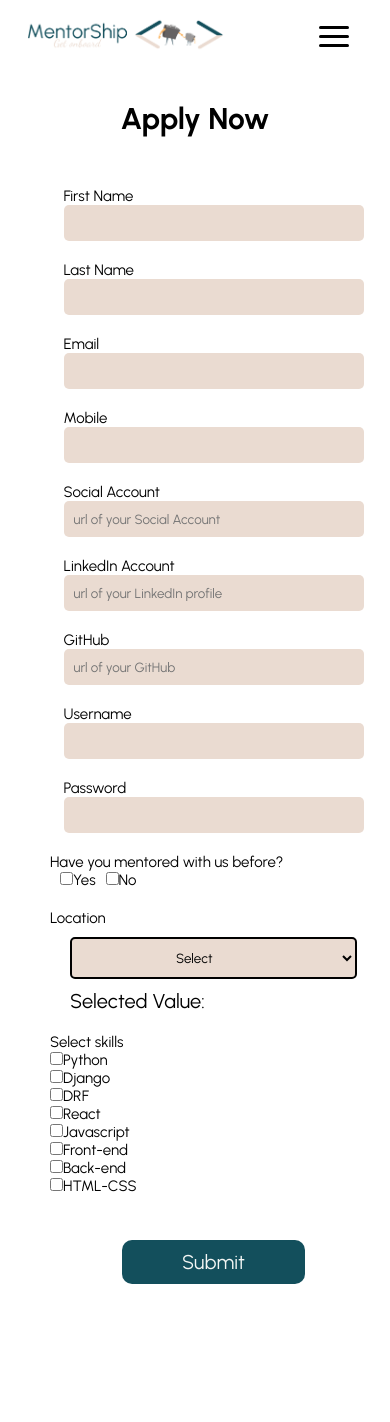
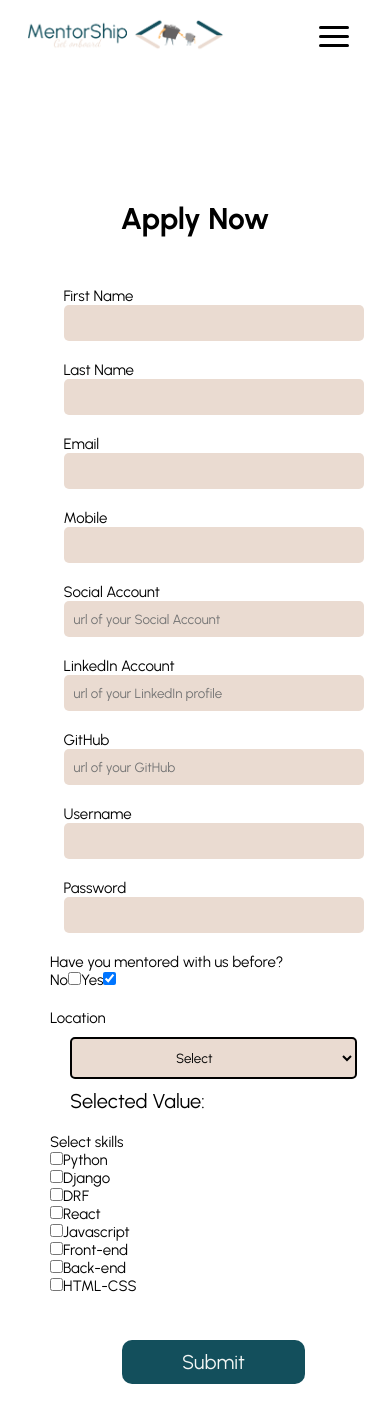
Before and after one commit to SheCodesAus/layer_8_victory_frontend_bris_2023, a React (Vite) app: page /apply in a window 390 px wide. Shown: the top 1422 px of the page. Built offline with nearby package versions, Linux system fonts and the light colour scheme.

Commit message:
ApplyForm . checkbox for has_mentored not working yet

```diff
--- /dev/null
+++ b/src/api/post_create_account.js
@@ -0,0 +1,42 @@
+async function postCreateAccount(first_name, last_name, email, mobile, social_account, linkedin_account, github_profile, username, password, has_mentored, location, skills) {
+
+    const url = `${import.meta.env.VITE_API_URL}/users/`;
+
+    const response = await fetch(url, {
+        method: "POST", // We need to tell the server that we are sending JSON data so we set the Content-Type header to application/json
+        headers: {
+            "Content-Type": "application/json",
+        },
+        body: JSON.stringify({
+
+            "first_name": first_name,
+            "last_name": last_name,
+            "email": email,
+            "mobile": mobile,
+            "social_account": social_account,
+            "linkedin_account": linkedin_account,
+            "github_profile": github_profile,
+            "username":username,
+            "password":password,
+            "has_mentored": has_mentored,
+            "location": location,
+            "skills":skills,
+        }),
+    });
+    console.log(response)
+
+    if (!response.ok) {
+        const fallbackError = `Error trying to create the account`;
+
+        const data = await response.json().catch(() => {
+            throw new Error(fallbackError);
+        });
+
+        const errorMessage = data?.detail ?? fallbackError;
+        throw new Error(errorMessage);
+    }
+
+    return await response.json();
+}
+
+export default postCreateAccount;
--- a/src/components/ApplyForm/ApplyForm.css
+++ b/src/components/ApplyForm/ApplyForm.css
@@ -53,6 +53,8 @@
     flex-direction: row;
 }
 
+
+
 @media screen and (max-width: 767px) {
     .apply-form {
         flex-direction: column;
@@ -61,7 +63,7 @@
     }
 
     .container-apply{
-        margin:100px 30px;
+    margin:200px 30px;
 
     }
 
--- a/src/components/ApplyForm/ApplyForm.jsx
+++ b/src/components/ApplyForm/ApplyForm.jsx
@@ -1,17 +1,21 @@
 import Button from "../../components/Buttton/Button";
 import { useState } from 'react'
 import { useNavigate } from 'react-router-dom';
-import useAuth from "../../hooks/use-auth"
 import Dropdown from "../Dropdown/Dropdown";
+import postCreateAccount from "../../api/post_create_account";
+import postLogin from "../../api/post_login";
 import "./ApplyForm.css";
+
 
 const ApplyForm = () =>{
     const navigate = useNavigate();
-    const {auth, setAuth } = useAuth()
+
 
     const [errorMessage, setErrorMessage] = useState("")
     const [formInvalid, setFormInvalid] = useState("")
     const [checkedState, setCheckedState] = useState([]);
+    const [checked, setChecked] = useState(false)
+
     // until we have a separate get request for skills list:
     const skills = [ "Python", "Django", "DRF", "React", "Javascript", "Front-end",  "Back-end", "HTML-CSS"]
 
@@ -25,22 +29,20 @@ const ApplyForm = () =>{
         github_profile: "",
         username: "",
         password: "",
-        has_mentored: false,
+        has_mentored:false,
         location: "",
         skills: [],
     })
 
     const handleChange = (event) => {
-        if (!auth.token) {
+
             const {id, value} = event.target;
             setSignupDetails((prevDetails) => ({
                 ...prevDetails,
                 [id]: value,
             }))
-            console.log(signupdetails)
-    }   else {
-        setFormInvalid("Already signed in")
-    }
+
+
     }
 
     const handleCheckboxChange = (event) => {
@@ -64,60 +66,59 @@ const ApplyForm = () =>{
         location: value})
     }
 
-    const handleSubmit = (event) => {
+    const handleBooleanChange = () => {
+        setChecked(!checked);
+        setSignupDetails({...signupdetails,
+            has_mentored: checked})
 
-        console.log(signupdetails.skills)
+      }
 
-        console.log(signupdetails)
 
-         event.preventDefault()
 
-        // if (!auth.token){
-        //     if(signupdetails.username &&
-        //         signupdetails.password &&
-        //         signupdetails.first_name &&
-        //         signupdetails.last_name &&
-        //         signupdetails.email &&
-        //         signupdetails.mobile &&
-        //         signupdetails.location &&
-        //         signupdetails.cv &&
-        //         signupdetails.skills &&
-        //         signupdetails.social_account &&
-        //         signupdetails.linkedin_account) {
-                // postCreateAccount(
-                //     signupdetails.username,
-                //     signupdetails.password,
-                //     signupdetails.first_name,
-                //     signupdetails.last_name,
-                //     signupdetails.email,
-                //     signupdetails.mobile,
-                //     signupdetails.location,
-                //     signupdetails.cv,
-                //     signupdetails.skills,
-                //     signupdetails.social_account,
-                //     signupdetails.linkedin_account
-                // ).then((response) => {
-                    // Endpoint not yet available
-                    // postLogin(
-                    //     signupdetails.username,
-                    //     signupdetails.password).then(
-                    //     (response) => {
-                    //         window.localStorage.setItem("token", response.token)
-                    //         window.localStorage.setItem("id", response.id)
-                    //         navigate(`../user/${window.localStorage.getItem("id")}`)
-                    //         setAuth({token: response.token, id: response.id})
-                    //     }
+        const handleSubmit = (event) => {
+            console.log(signupdetails)
+            event.preventDefault()
 
-                    // ).catch((error)=>{setErrorMessage(`${[error.message]}`)})
-        //         }).catch((error)=>{setErrorMessage(`${[error.message]}`)})
 
-        //     } else {
-        //         setFormInvalid("Please complete the form")
-        //     }
-        // } else {
-        //     setFormInvalid("Already signed in")
-        // }
-        }
+                if(
+                    signupdetails.first_name &&
+                    signupdetails.last_name &&
+                    signupdetails.email &&
+                    signupdetails.mobile &&
+                    signupdetails.social_account &&
+                    signupdetails.linkedin_account &&
+                    signupdetails.github_profile &&
+                    signupdetails.username &&
+                    signupdetails.password &&
+                    signupdetails.has_mentored &&
+                    signupdetails.location &&
+                    signupdetails.skills ) {
+                        postCreateAccount(
+                            signupdetails.first_name,
+                            signupdetails.last_name,
+                            signupdetails.email,
+                            signupdetails.mobile,
+                            signupdetails.social_account,
+                            signupdetails.linkedin_account,
+                            signupdetails.github_profile,
+                            signupdetails.username,
+                            signupdetails.password,
+                            signupdetails.has_mentored,
+                            signupdetails.location,
+                            signupdetails.skills,
+                            )
+                    .then((response) => {
+                        postLogin(
+                            signupdetails.username,
+                            signupdetails.password)
+                        .catch((error)=>{setErrorMessage(`${[error.message]}`)})
+                    }).catch((error)=>{setErrorMessage(`${[error.message]}`)})
+
+                } else {
+                    setFormInvalid("Please complete the form")
+                }
+
+            }
 
 
 
@@ -140,8 +141,6 @@ const ApplyForm = () =>{
 
            />
         </div>
-
-
 
         <div className="input-container">
         <label htmlFor="last_name ">Last Name </label><br/>
@@ -219,8 +218,6 @@ const ApplyForm = () =>{
 
 
             />
-
-
         </div>
 
         <div className="input-container">
@@ -239,14 +236,23 @@ const ApplyForm = () =>{
 
 <div>
     <label htmlFor="mentor" className="label-checkbox">Have you mentored with us before? </label><br/>
+    <label>
+        No
+        <input
 
-    <label className="checkbox-apply">
-        <input type="checkbox" />
+          type="checkbox"
+          checked={checked === true}
+          onChange={handleBooleanChange}
+        />
+      </label>
+      <label>
         Yes
-      </label>
-    <label className="checkbox-apply">
-        <input type="checkbox" />
-        No
+        <input
+
+          type="checkbox"
+          checked={checked === false}
+          onChange={handleBooleanChange}
+        />
       </label>
     </div>
             <div className="input-container">
@@ -270,7 +276,6 @@ const ApplyForm = () =>{
                 </div>
 
                 ))}
-            {/* <div>{`Items checked are: ${checkedItems}`}</div> */}
         </div>
 
         </div>
@@ -290,10 +295,3 @@ const ApplyForm = () =>{
 }
 
 export default ApplyForm
-
-{/* <div className="input-container">
-<label htmlFor="Skills ">Skills </label><br/>
-<div>
-    <Dropdown arrayValues={["Junior"," Mid-level", "Lead"]}  onChange={(event)}/>
-</div>
- </div> */}
```
Also changed, not shown: src/hooks/use-users.js (added, +23 -0 lines).
